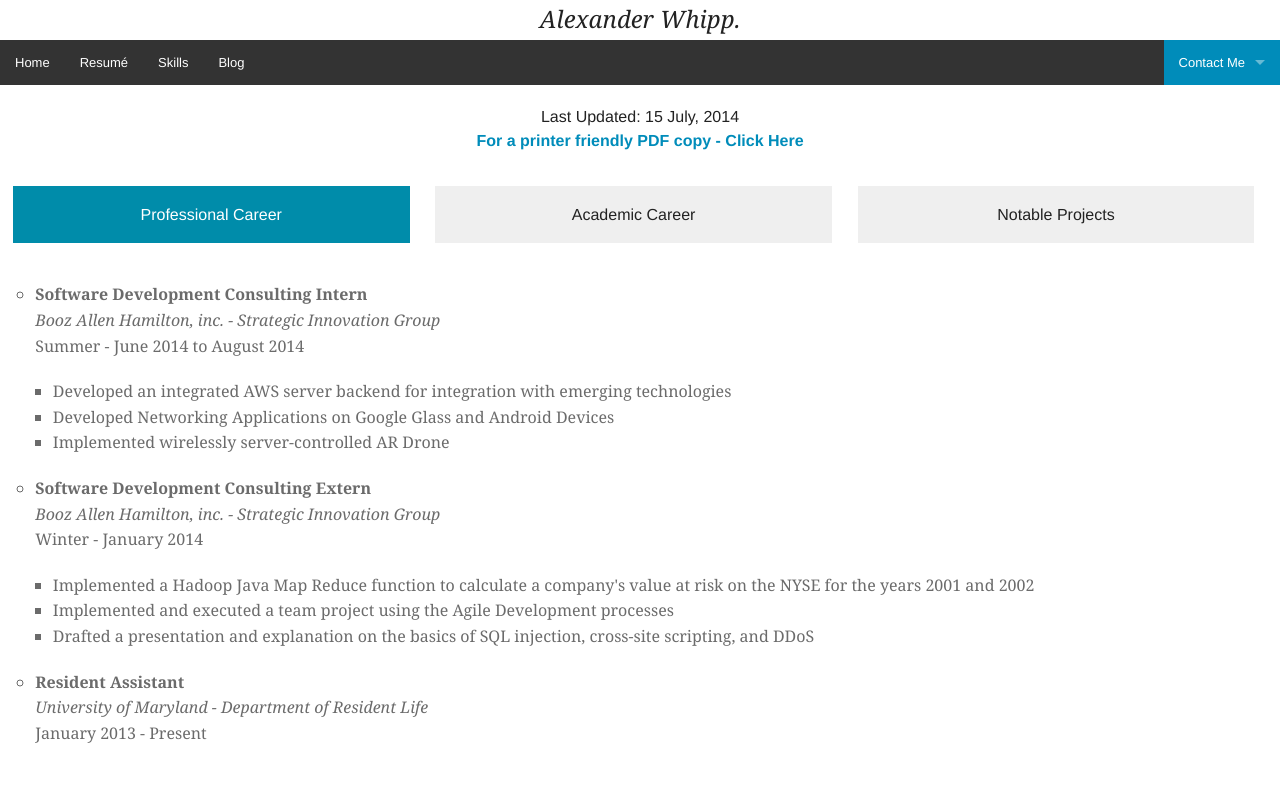
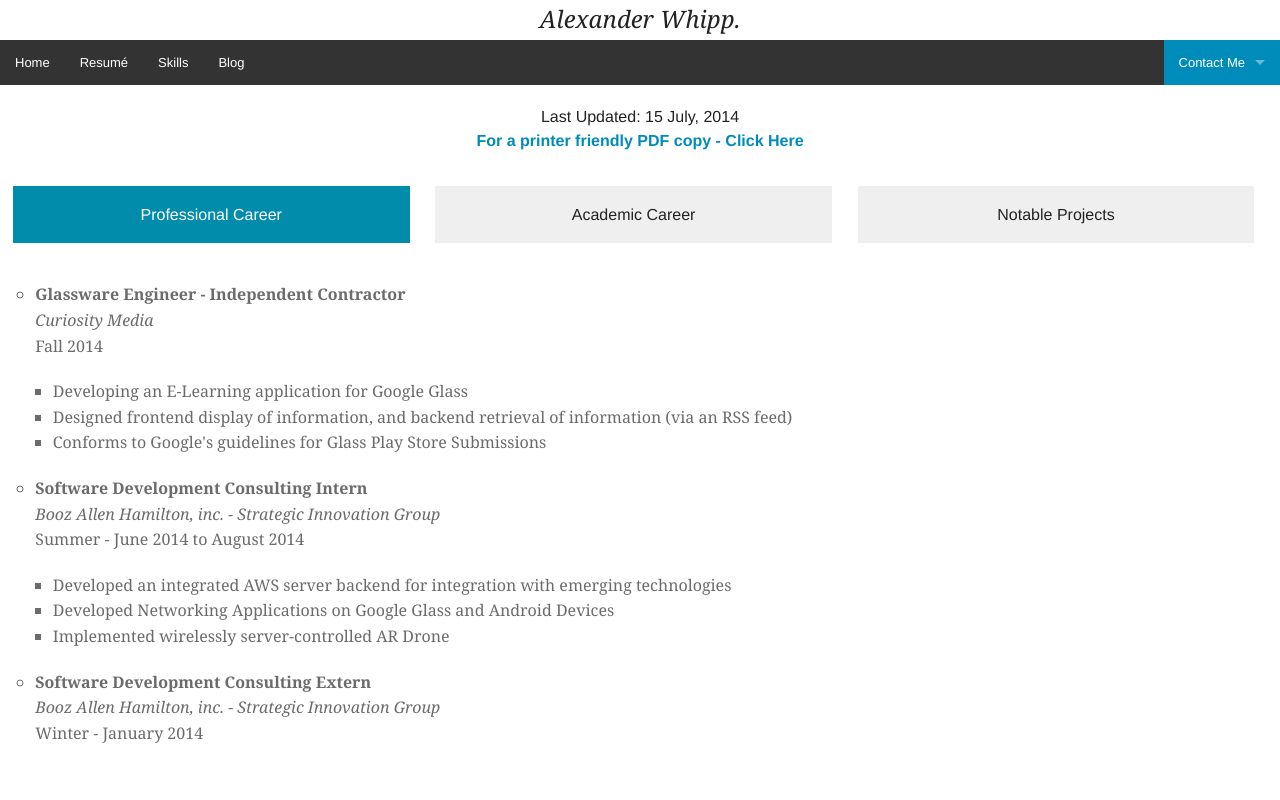
Before and after one commit to awhipp/SAS, a plain HTML site: page resume.html in a window 1280 px wide. Drawn offline with Linux system fonts and the light colour scheme.

Commit message:
Updated Resume
Included Glassware Engineer

```diff
--- a/resume.html
+++ b/resume.html
@@ -61,6 +61,13 @@
         <div class="content active" id="panel2-1" style="color:#6B6B6B;">
         <ul>
           <ul>
+          	<li><b>Glassware Engineer - Independent Contractor</b></li>
+            <p> <i>Curiosity Media</i> <br> Fall 2014 </p>
+              <ul>
+                <li>Developing an E-Learning application for Google Glass</li>
+                <li>Designed frontend display of information, and backend retrieval of information (via an RSS feed)</li>
+                <li>Conforms to Google's guidelines for Glass Play Store Submissions</li>
+              </ul>
             <li><b>Software Development Consulting Intern</b></li>
             <p> <i>Booz Allen Hamilton, inc. - Strategic Innovation Group</i> <br> Summer - June 2014 to August 2014 </p>
               <ul>
```
